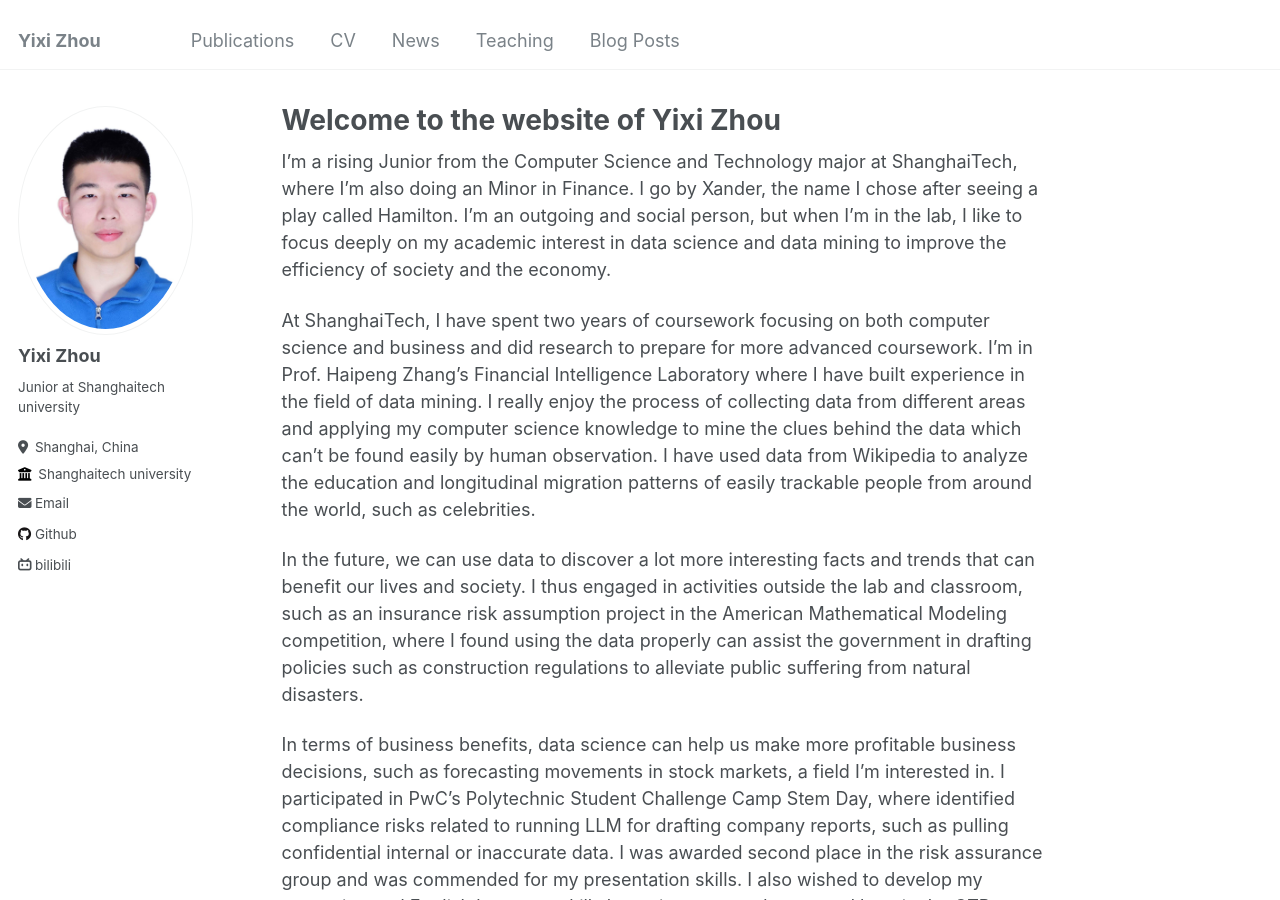
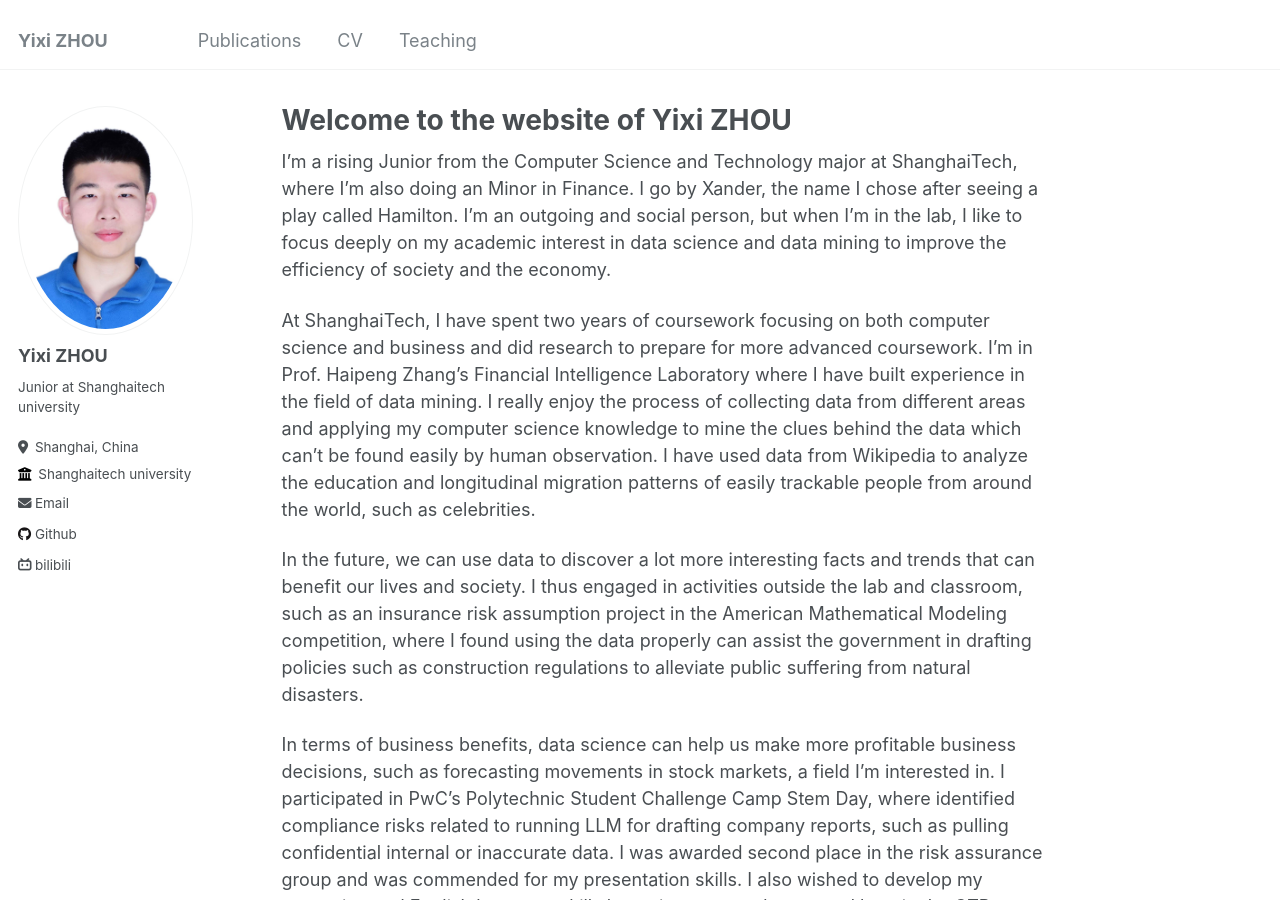
Before and after one commit to teslaxi/teslaxi.github.io, a Jekyll site: the page built from _pages/about.md, in a window 1280 px wide and 900 px high. Built offline with Jekyll 4.4.1, drawn with Linux system fonts in a browser that asks for light colours; some of the changed text lies outside the part shown.

Commit message:
update_20240821

```diff
--- a/_config.yml
+++ b/_config.yml
@@ -8,11 +8,11 @@
 
 # Basic Site Settings
 locale                   : "en-US"
-title                    : "Yixi Zhou"
+title                    : "Yixi ZHOU"
 title_separator          : "-"
-name                     : &name "Yixi Zhou"
+name                     : &name "Yixi ZHOU"
 description              : &description "personal description"
-url                      : https://teslaxi.github.io/ # the base hostname & protocol for your site e.g. "https://mmistakes.github.io"
+url                      : https://teslaxi.github.io # the base hostname & protocol for your site e.g. "https://mmistakes.github.io"
 baseurl                  : "" # the subpath of your site, e.g. "/blog"
 repository               : "teslaxi/teslaxi.github.io"
 
@@ -22,7 +22,7 @@
 author:
   # Biographic information
   avatar           : "profile.png"
-  name             : "Yixi Zhou"
+  name             : "Yixi ZHOU"
   pronouns         : # example: "she/her"
   bio              : "Junior at Shanghaitech university"
   location         : "Shanghai, China"
--- a/_pages/about.md
+++ b/_pages/about.md
@@ -1,6 +1,6 @@
 ---
 permalink: /
-title: "Welcome to the website of Yixi Zhou"
+title: "Welcome to the website of Yixi ZHOU"
 author_profile: true
 redirect_from:
   - /about/
```
Also changed, not shown: _data/navigation.yml (+4 -4 lines), _pages/404.md (+2 -0 lines).
